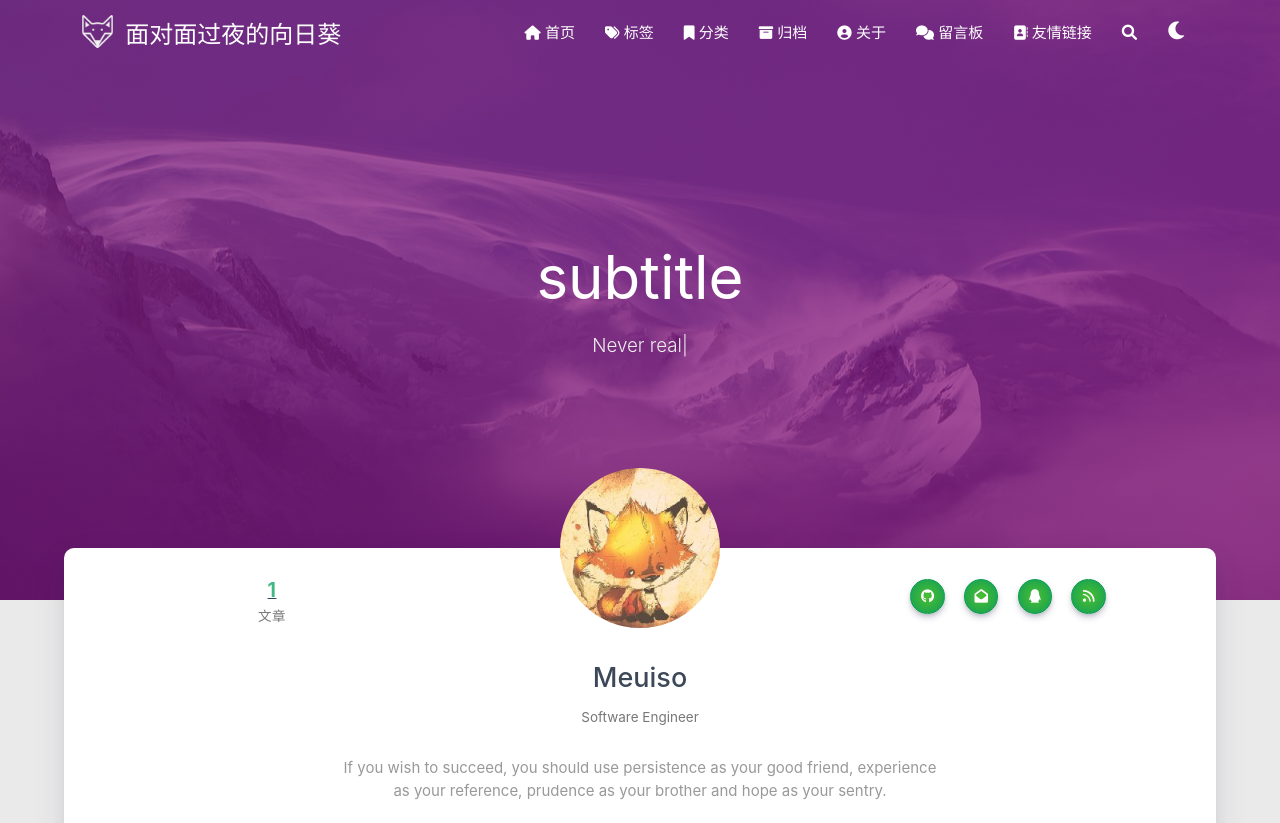
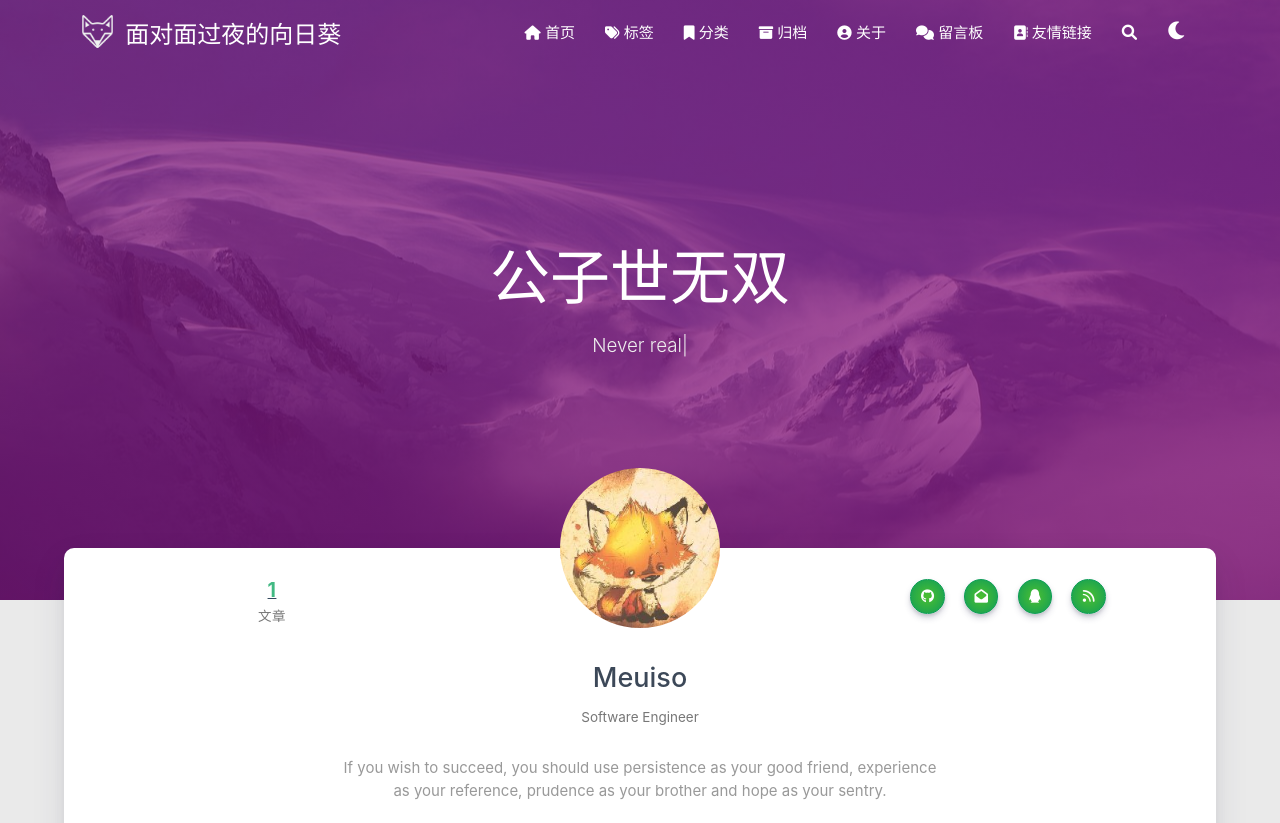
Before and after one commit to Meuiso/Meuiso.github.io, a plain HTML site: page about/index.html in a window 1280 px wide. Shown: the top 823 px of the page. Drawn offline with Linux system fonts and the light colour scheme; some packages are replaced by stand-ins of ours; no server answers; a script that the page names is missing.

Commit message:
Site updated: 2023-03-05 21:43:27

```diff
--- a/about/index.html
+++ b/about/index.html
@@ -344,7 +344,7 @@
         <div class="brand">
             <div class="title center-align">
 
-                    subtitle
+                公子世无双
 
             </div>
 
```
Also changed, not shown: archives/2023/03/index.html (+1 -1 lines), archives/2023/index.html (+1 -1 lines), archives/index.html (+1 -1 lines), categories/index.html (+1 -1 lines), contact/index.html (+1 -1 lines), index.html (+1 -1 lines), tags/index.html (+1 -1 lines).
